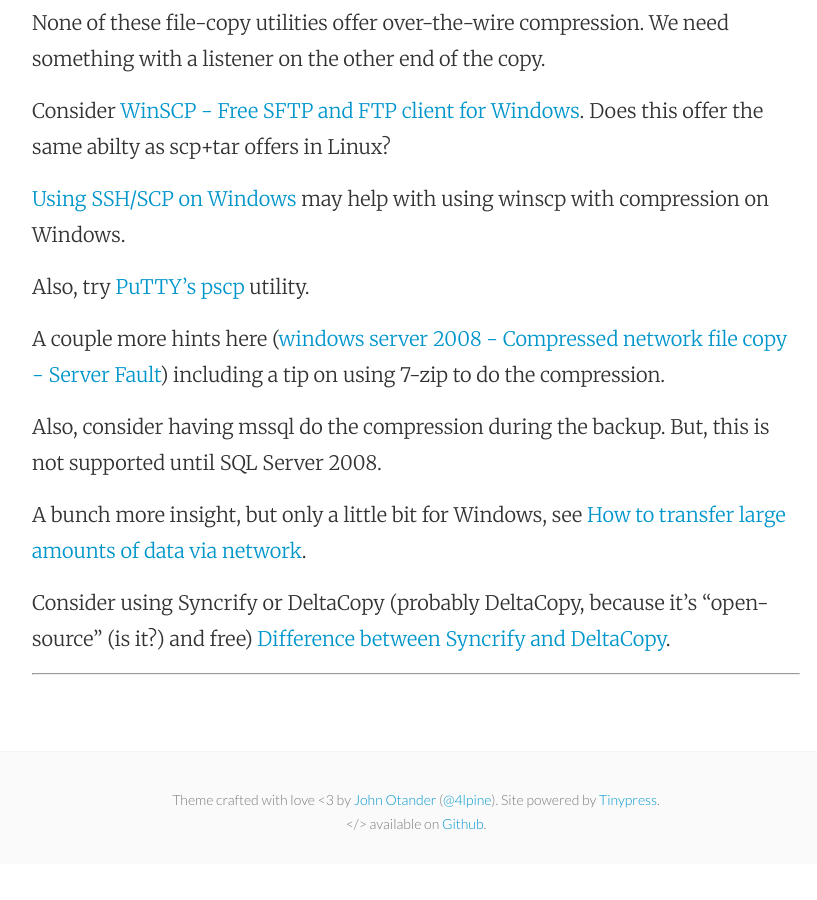
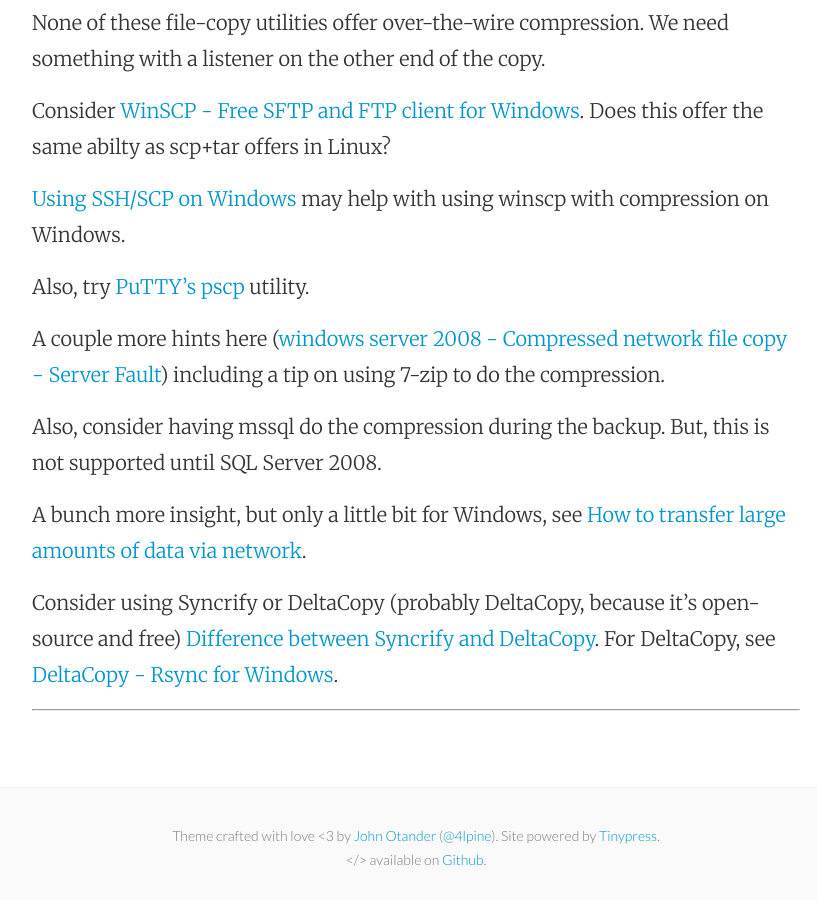
Before and after one commit to mattymaloney/mattymaloney.github.io, a Jekyll site: the page built from _posts/2016-02-23-windows-file-copy-util.md, in a window 1280 px wide and 900 px high, scrolled down 1432 px. Shown: the whole window, without its empty margins (224-1041 px from the left). Built offline with Jekyll 4.4.1, drawn with Linux system fonts in a browser that asks for light colours; before the commit the page ends 2296 px from its top, so only the background shows below that.

Commit message:
Updated 2016-02-23-windows-file-copy-util.md

```diff
--- a/_posts/2016-02-23-windows-file-copy-util.md
+++ b/_posts/2016-02-23-windows-file-copy-util.md
@@ -39,6 +39,6 @@
 
 A bunch more insight, but only a little bit for Windows, see [How to transfer large amounts of data via network](http://moo.nac.uci.edu/~hjm/HOWTO_move_data.html).
 
-Consider using Syncrify or DeltaCopy (probably DeltaCopy, because it's "open-source" (is it?) and free) [Difference between Syncrify and DeltaCopy](http://web.synametrics.com/SyncrifyVsDeltaCopy.htm).
+Consider using Syncrify or DeltaCopy (probably DeltaCopy, because it's open-source and free) [Difference between Syncrify and DeltaCopy](http://web.synametrics.com/SyncrifyVsDeltaCopy.htm). For DeltaCopy, see [DeltaCopy - Rsync for Windows](http://www.aboutmyip.com/AboutMyXApp/DeltaCopy.jsp).
 
 ---
```
